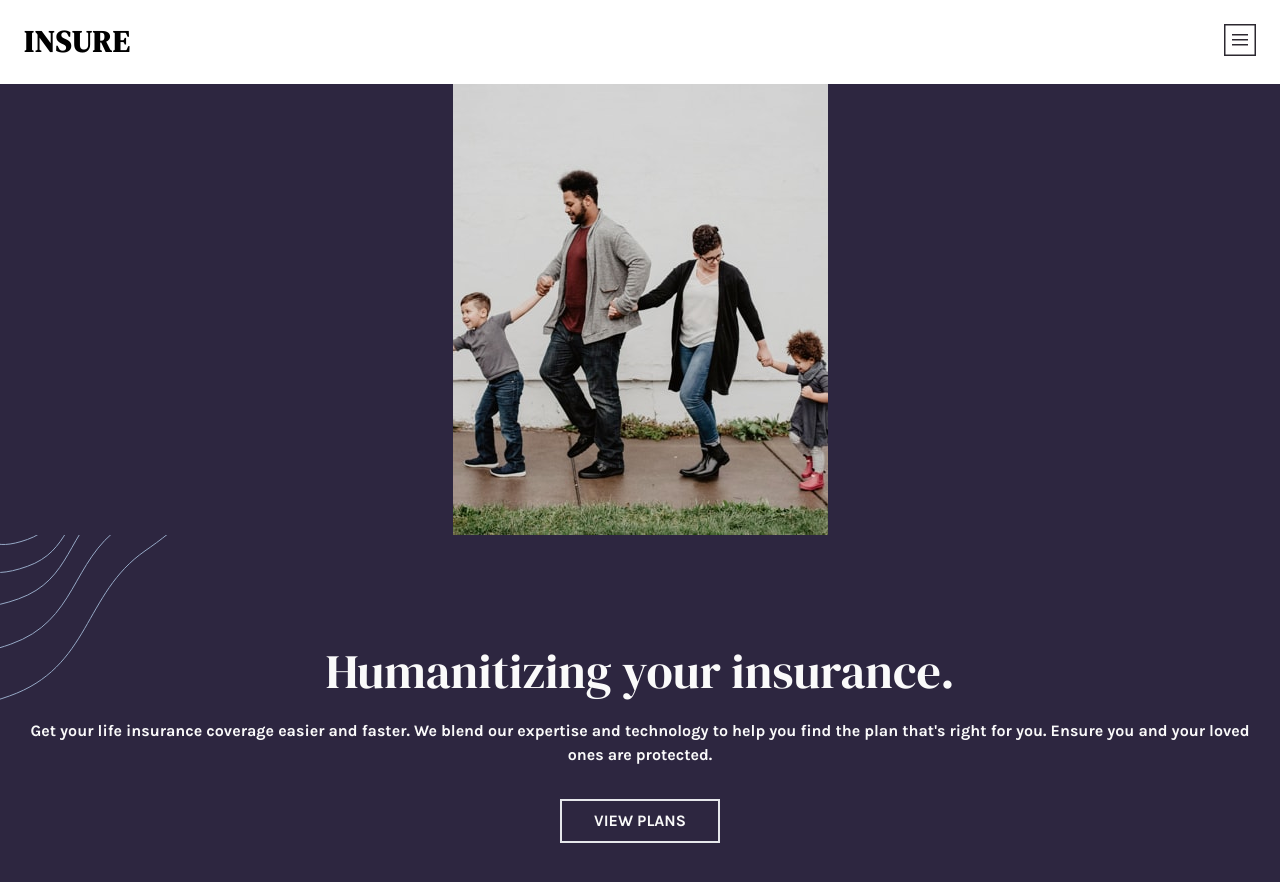
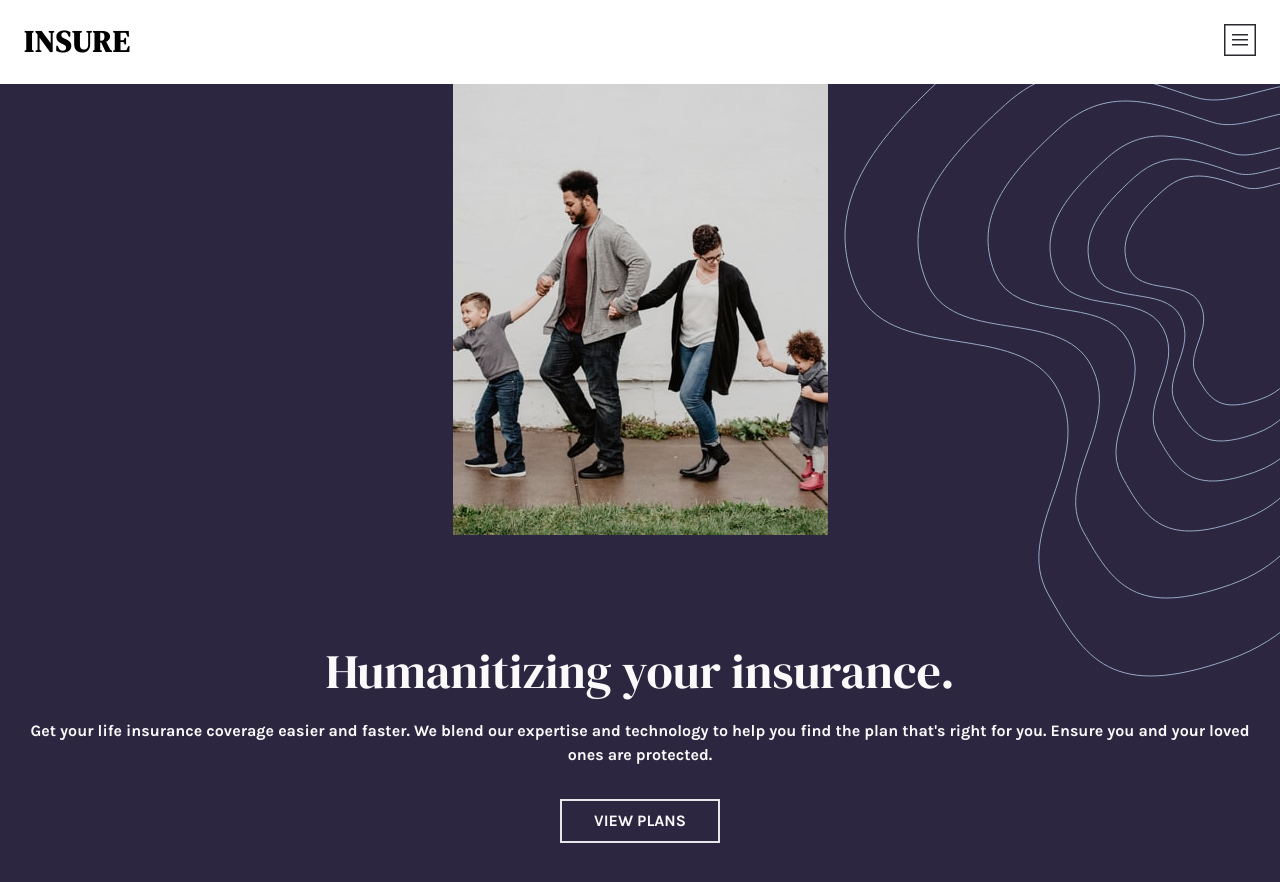
Before and after one commit to codexshell/insure-landing-page, a React (Vite) app: page / in a window 1280 px wide. Shown: the top 882 px of the page. Built offline with nearby package versions, Linux system fonts and the light colour scheme.

Commit message:
chore: update background pattern for `sm` devices

```diff
--- a/src/components/Hero/index.jsx
+++ b/src/components/Hero/index.jsx
@@ -1,14 +1,23 @@
-import mobileImageIntro from "../../assets/image-intro-mobile.jpg";
+import mobileIntroImage from "../../assets/image-intro-mobile.jpg";
 import Button from "../Button";
+import desktopIntroLeftBgPattern from "../../assets/bg-pattern-intro-right-desktop.svg";
+import desktopIntroImage from "../../assets/image-intro-desktop.jpg";
 
 export default function () {
   return (
-    <div className="bg-p-dark-violet">
+    <div className="bg-p-dark-violet relative">
+      <div className="absolute top-0 right-0">
+        <img src={desktopIntroLeftBgPattern} alt="" />
+      </div>
       <div>
-        <img className="mx-auto" src={mobileImageIntro} alt="an image of a family walking" />
+        <img
+          className="mx-auto"
+          src={mobileIntroImage}
+          alt="an image of a family walking"
+        />
       </div>
 
-      <div className="px-5 py-28 text-n-very-light-gray text-center bg-mobile-intro-left-pattern bg-no-repeat">
+      <div className="px-5 py-28 text-n-very-light-gray text-center bg-mobile-intro-left-pattern bg-no-repeat sm:bg-none">
         <h1 className="font-header text-5xl">Humanitizing your insurance.</h1>
         <p className="mt-6 font-normal mb-8">
           Get your life insurance coverage easier and faster. We blend our
```
